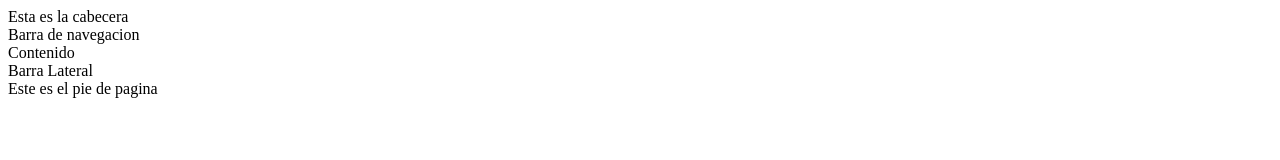
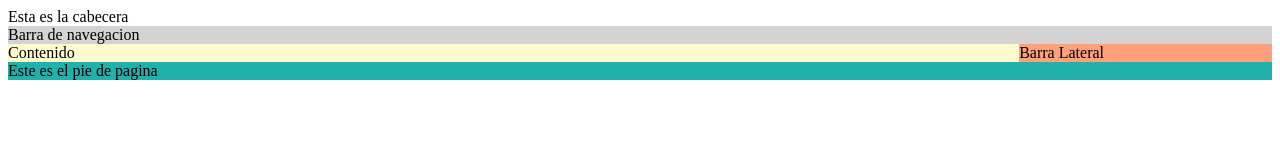
Before and after one commit to AlejandroDW/DSWAlejandroCalderon, a plain HTML site: page Fase3/index.html in a window 1280 px wide. Drawn offline with Linux system fonts and the light colour scheme.

Commit message:
estilo creado
Estilo en creacion

```diff
--- /dev/null
+++ b/Fase3/CSS/estilo.css
@@ -0,0 +1,26 @@
+#cabecera {
+    height: 10%;
+    background-color: lightblue;
+}
+#nav {
+    height: 5%;
+    background-color: lightgray;
+}
+#principal{
+    display: flex;
+    align-items: stretch;
+}
+#contenido {
+    width: 80%;
+    background-color: lemonchiffon;
+    min-height: 80%;
+}
+#aside {
+    width: 20%;
+    background-color: lightsalmon;
+    min-height: 80%;
+}
+#pie{
+    background-color: lightseagreen;
+    height: 5%;
+}
--- a/Fase3/index.html
+++ b/Fase3/index.html
@@ -5,6 +5,8 @@
     <meta http-equiv="X-UA-Compatible" content="IE=edge">
     <meta name="viewport" content="width=device-width, initial-scale=1.0">
     <title>Documento Prueba Fase3</title>
+    <link rel="stylesheet" href="CSS/estilo.css">
+
 </head>
 <body>
     <div id="Cabecera">Esta es la cabecera</div>
```
